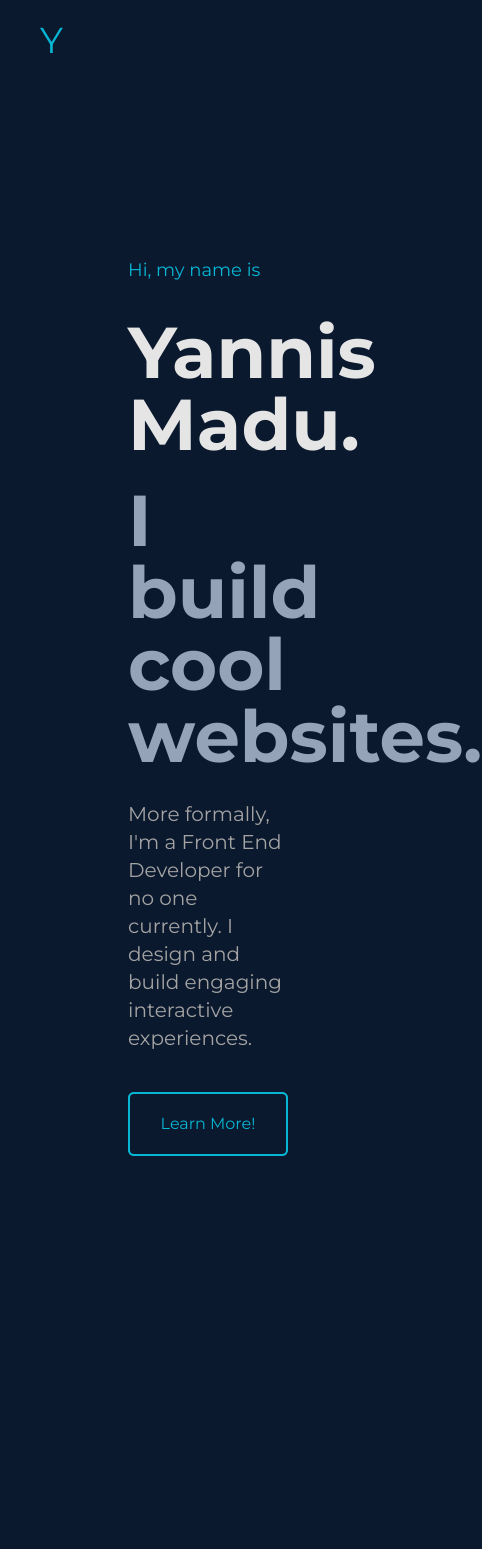
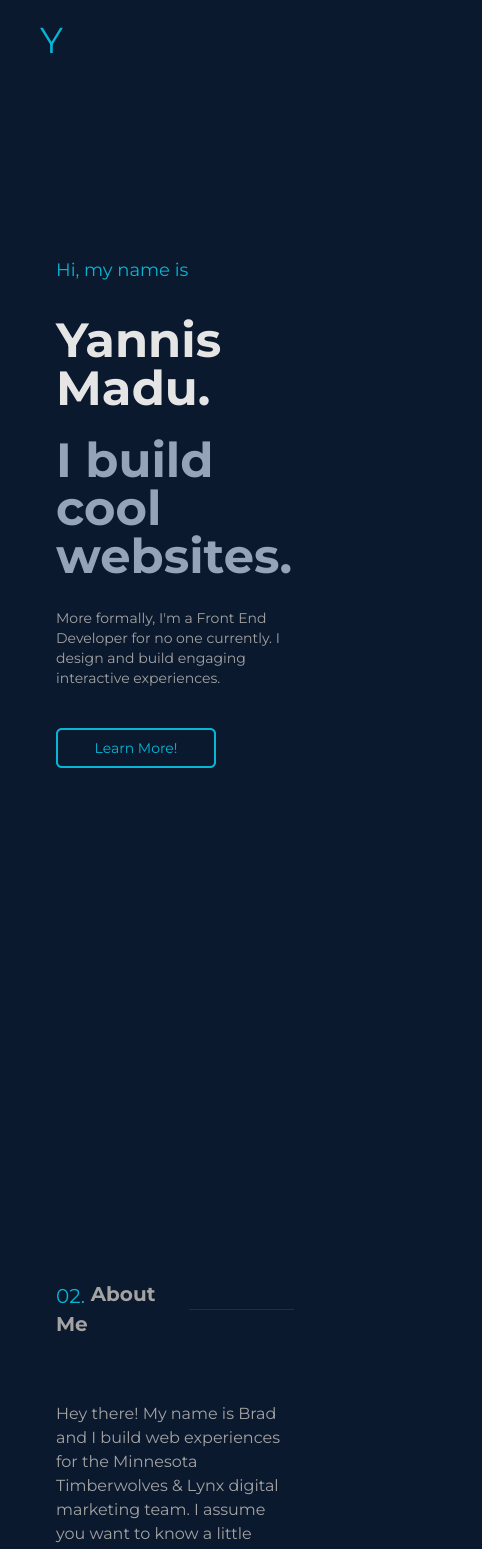
Before and after one commit to Voltz7788/personal-portfolio, a Next.js app: page / in a window 390 px wide. Shown: the top 1549 px of the page, 482 px wide, since content can reach past the window. Built offline with nearby package versions, Linux system fonts and the light colour scheme; some icons are missing.

Commit message:
Add flexbox responsivity to project component

```diff
--- a/app/Components/AboutMe.tsx
+++ b/app/Components/AboutMe.tsx
@@ -8,7 +8,7 @@ export default function AboutMe() {
   return (
     <section id="about">
       <div className="text-white mt-sectionGap flex items-center gap-3 ">
-        <h2 className="font-bold text-3xl md:text-2xl text-neutral-400">
+        <h2 className="font-bold text-xl md:text-2xl text-neutral-400">
           <span className="text-cyan-500 text-xl align-text-top font-normal">
             02.
           </span>{" "}
--- a/app/Components/AboutMeComponents/AboutMeText.tsx
+++ b/app/Components/AboutMeComponents/AboutMeText.tsx
@@ -2,7 +2,7 @@ import React from "react";
 
 export default function AboutMeText() {
   return (
-    <div className="flex flex-col gap-8 max-w-xl text-neutral-400 text-xl md:text-lg">
+    <div className="flex flex-col gap-8 max-w-xl text-neutral-400 text-md md:text-lg">
       <p className="">
         Hey there! My name is Brad and I build web experiences for the Minnesota
         Timberwolves & Lynx digital marketing team. I assume you want to know a
--- a/app/Components/ButtonComponents/PopButton.tsx
+++ b/app/Components/ButtonComponents/PopButton.tsx
@@ -7,9 +7,9 @@ interface props {
 
 export default function PopButton({ title, widthClass = "w-40" }: props) {
   return (
-    <div className={`${widthClass} h-16 md:h-12 bg-cyan-500 rounded-md`}>
+    <div className={`${widthClass} h-10 md:h-12 bg-cyan-500 rounded-md`}>
       <button
-        className={`border-2 ${widthClass} h-16 md:h-12 border-cyan-500 rounded-md text-cyan-500 text-base md:text-sm bg-bradBlue transition-transform hover:translate-x-1 hover:translate-y-1`}
+        className={`border-2 ${widthClass} h-10 md:h-12 border-cyan-500 rounded-md text-cyan-500 text-sm md:text-sm bg-bradBlue transition-transform hover:translate-x-1 hover:translate-y-1`}
       >
         {title}
       </button>
--- a/app/Components/Introduction.tsx
+++ b/app/Components/Introduction.tsx
@@ -7,13 +7,13 @@ export default function Introduction() {
   return (
     <section id="home" className={`${montserrat.className} my-64`}>
       <p className="text-lg md:text-sm text-cyan-500">Hi, my name is</p>
-      <h1 className="text-neutral-200 text-7xl font-bold mt-8 md:text-6xl">
+      <h1 className="text-neutral-200 text-5xl font-bold mt-8 md:text-6xl">
         Yannis Madu.
       </h1>
-      <p className="text-slate-400 text-7xl font-bold mt-6 md:text-6xl">
+      <p className="text-slate-400 text-5xl font-bold mt-6 md:text-6xl">
         I build cool websites.
       </p>
-      <p className="text-neutral-400 mt-7 mb-10 text-xl md:text-base">
+      <p className="text-neutral-400 mt-7 mb-10 text-sm sm:text-base">
         {`More formally, I'm a Front End Developer for no one currently. I design
         and build engaging interactive experiences.`}
       </p>
--- a/app/Components/PortfolioComponents/Project.tsx
+++ b/app/Components/PortfolioComponents/Project.tsx
@@ -10,19 +10,19 @@ interface props {
 
 export default function Project({ title }: props) {
   return (
-    <section className="mt-10 mb-24 flex relative mr-64 justify-between">
+    <section className="mt-10 mb-24 flex flex-col relative max-w-full justify-between 2xl:w-5/6 2xl:flex-row">
       <div className="">
         <p className="text-cyan-500 font-light text-sm">Featured Project</p>
         <h3 className="font-bold text-neutral-300 text-2xl">{title}</h3>
 
-        <p className="w-2/5 mt-8 bg-bradProjectBlue p-7 rounded-lg shadow-2xl text-neutral-400 absolute z-10">
+        <p className="w-full 2xl:w-5/12 text-sm md:text-base 2xl:text-sm mt-8 bg-bradProjectBlue p-7 rounded-lg shadow-2xl text-neutral-400 absolute z-10">
           Lorem ipsum dolor, sit amet consectetur adipisicing elit. Amet, nihil
           atque soluta est odio necessitatibus, error aliquid obcaecati id quia
           blanditiis officiis ex maxime rem explicabo cumque ipsa. Voluptate,
           exercitationem?
         </p>
 
-        <div className="text-neutral-400 text-sm mt-52 flex gap-4">
+        <div className="text-neutral-400 text-sm mt-48 2xl:mt-52 flex gap-4">
           <p>NextJS</p>
           <p>Tailwind</p>
         </div>
@@ -35,12 +35,11 @@ export default function Project({ title }: props) {
           </a>
         </div>
       </div>
-      <div className="bg-cyan-500 rounded-lg">
+      <div className="bg-cyan-500 rounded-lg h-1/2 mt-7 2xl:mt-0 2xl:w-2/3">
         <Image
           src={websiteImage}
-          width={800}
           alt=""
-          className="ml-auto rounded-lg transition-transform hover:-translate-x-2 hover:-translate-y-2"
+          className="ml-auto rounded-lg transition-transform hover:-translate-x-2 hover:-translate-y-2 w-full "
         />
       </div>
     </section>
--- a/app/page.tsx
+++ b/app/page.tsx
@@ -13,7 +13,7 @@ export default function Home() {
       <Navbar />
       <div
         className="flex
-      flex-col ml-8 px-24 lg:ml-48"
+      flex-col -ml-10 md:ml-8 px-24 lg:ml-48"
       >
         <div>
           <Introduction />
```
